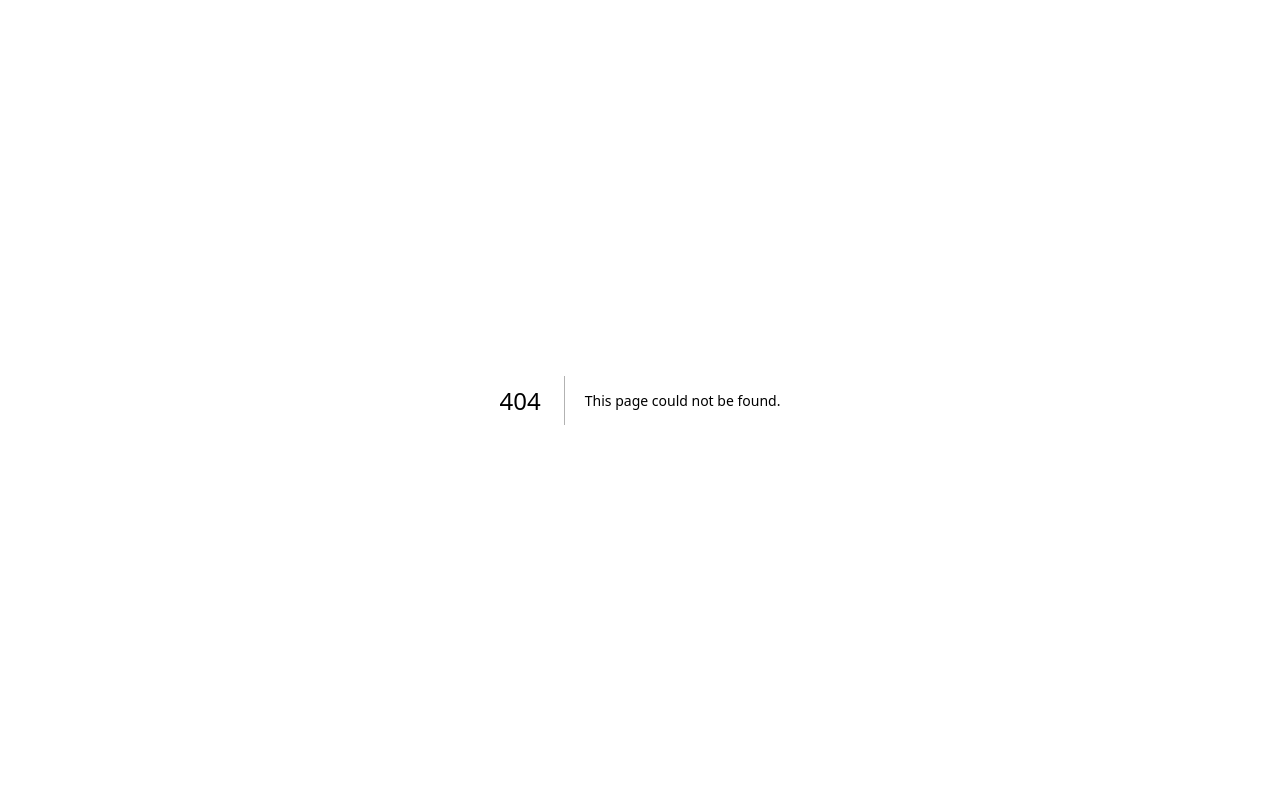
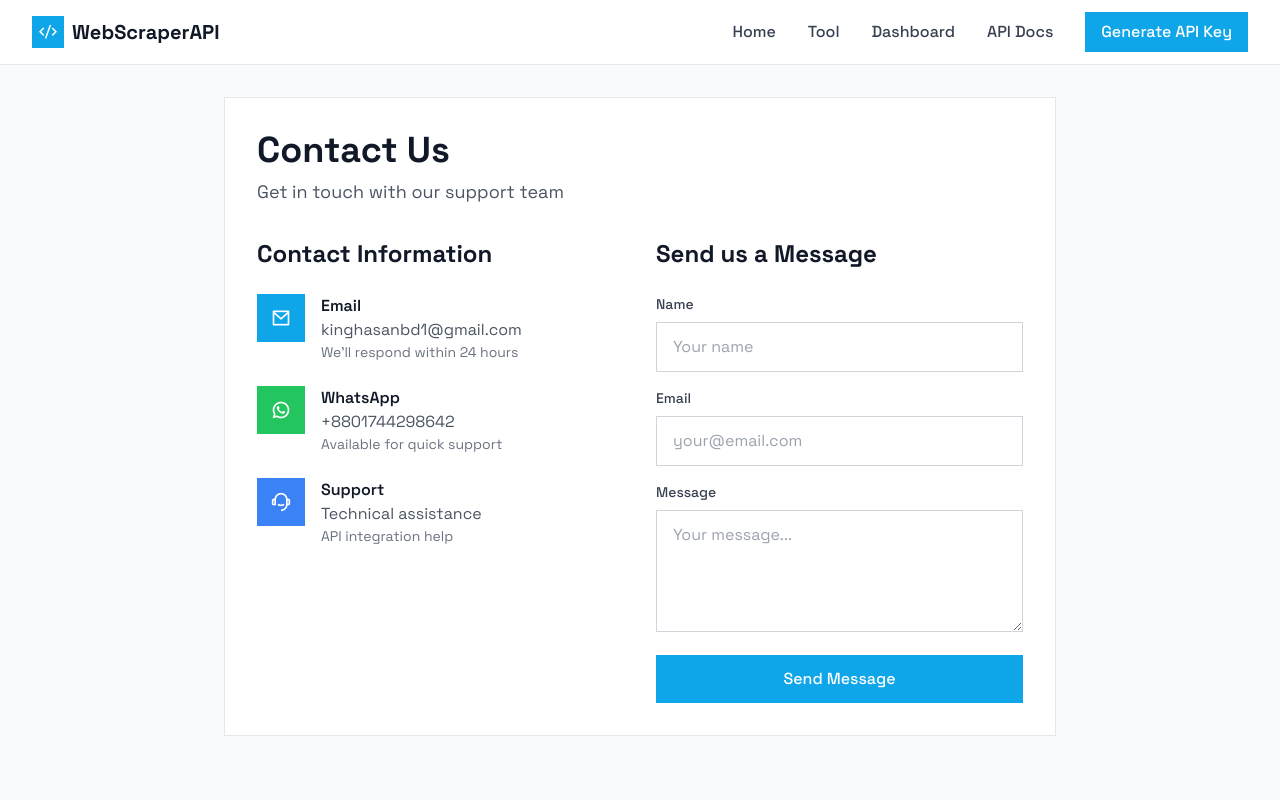
Before and after one commit to hasanxld/web-scraper, a Next.js app: page /contact in a window 1280 px wide. Before the commit this address had no page. Shown: the top 800 px of the page. Built offline with nearby package versions, Linux system fonts and the light colour scheme.

Commit message:
Create contact.js

```diff
--- /dev/null
+++ b/pages/contact.js
@@ -0,0 +1,114 @@
+import Head from 'next/head'
+import Header from '../components/Header'
+import Footer from '../components/Footer'
+import { useEffect, useState } from 'react'
+
+export default function Contact() {
+  const [websiteUrl, setWebsiteUrl] = useState('')
+
+  useEffect(() => {
+    setWebsiteUrl(window.location.origin)
+  }, [])
+
+  return (
+    <>
+      <Head>
+        <title>Contact Us - WebScraperAPI | Get Help & Support</title>
+        <meta name="description" content="Contact WebScraperAPI support team. Get help with API integration, technical issues, and partnership inquiries." />
+        <link rel="canonical" href={`${websiteUrl}/contact`} />
+      </Head>
+
+      <Header />
+
+      <main className="min-h-screen bg-gray-50 py-8">
+        <div className="max-w-4xl mx-auto px-4 sm:px-6 lg:px-8">
+          <div className="bg-white border border-gray-200 rounded-lg p-6 md:p-8">
+            <h1 className="text-3xl md:text-4xl font-bold text-gray-900 mb-2">Contact Us</h1>
+            <p className="text-lg text-gray-600 mb-8">
+              Get in touch with our support team
+            </p>
+
+            <div className="grid md:grid-cols-2 gap-8">
+              <div>
+                <h2 className="text-2xl font-bold text-gray-900 mb-6">Contact Information</h2>
+
+                <div className="space-y-6">
+                  <div className="flex items-start space-x-4">
+                    <div className="w-12 h-12 bg-primary-500 rounded-lg flex items-center justify-center flex-shrink-0">
+                      <i className="ri-mail-line text-white text-xl"></i>
+                    </div>
+                    <div>
+                      <h3 className="font-semibold text-gray-900">Email</h3>
+                      <p className="text-gray-600">kinghasanbd1@gmail.com</p>
+                      <p className="text-sm text-gray-500">We'll respond within 24 hours</p>
+                    </div>
+                  </div>
+
+                  <div className="flex items-start space-x-4">
+                    <div className="w-12 h-12 bg-green-500 rounded-lg flex items-center justify-center flex-shrink-0">
+                      <i className="ri-whatsapp-line text-white text-xl"></i>
+                    </div>
+                    <div>
+                      <h3 className="font-semibold text-gray-900">WhatsApp</h3>
+                      <p className="text-gray-600">+8801744298642</p>
+                      <p className="text-sm text-gray-500">Available for quick support</p>
+                    </div>
+                  </div>
+
+                  <div className="flex items-start space-x-4">
+                    <div className="w-12 h-12 bg-blue-500 rounded-lg flex items-center justify-center flex-shrink-0">
+                      <i className="ri-customer-service-2-line text-white text-xl"></i>
+                    </div>
+                    <div>
+                      <h3 className="font-semibold text-gray-900">Support</h3>
+                      <p className="text-gray-600">Technical assistance</p>
+                      <p className="text-sm text-gray-500">API integration help</p>
+                    </div>
+                  </div>
+                </div>
+              </div>
+
+              <div>
+                <h2 className="text-2xl font-bold text-gray-900 mb-6">Send us a Message</h2>
+                <form className="space-y-4">
+                  <div>
+                    <label className="block text-sm font-medium text-gray-700 mb-2">Name</label>
+                    <input
+                      type="text"
+                      className="w-full px-4 py-3 border border-gray-300 rounded-lg focus:outline-none focus:border-primary-500 focus:ring-2 focus:ring-primary-200"
+                      placeholder="Your name"
+                    />
+                  </div>
+                  <div>
+                    <label className="block text-sm font-medium text-gray-700 mb-2">Email</label>
+                    <input
+                      type="email"
+                      className="w-full px-4 py-3 border border-gray-300 rounded-lg focus:outline-none focus:border-primary-500 focus:ring-2 focus:ring-primary-200"
+                      placeholder="your@email.com"
+                    />
+                  </div>
+                  <div>
+                    <label className="block text-sm font-medium text-gray-700 mb-2">Message</label>
+                    <textarea
+                      rows="4"
+                      className="w-full px-4 py-3 border border-gray-300 rounded-lg focus:outline-none focus:border-primary-500 focus:ring-2 focus:ring-primary-200"
+                      placeholder="Your message..."
+                    ></textarea>
+                  </div>
+                  <button
+                    type="submit"
+                    className="w-full bg-primary-500 text-white py-3 rounded-lg hover:bg-primary-600 font-medium"
+                  >
+                    Send Message
+                  </button>
+                </form>
+              </div>
+            </div>
+          </div>
+        </div>
+      </main>
+
+      <Footer />
+    </>
+  )
+}
```
